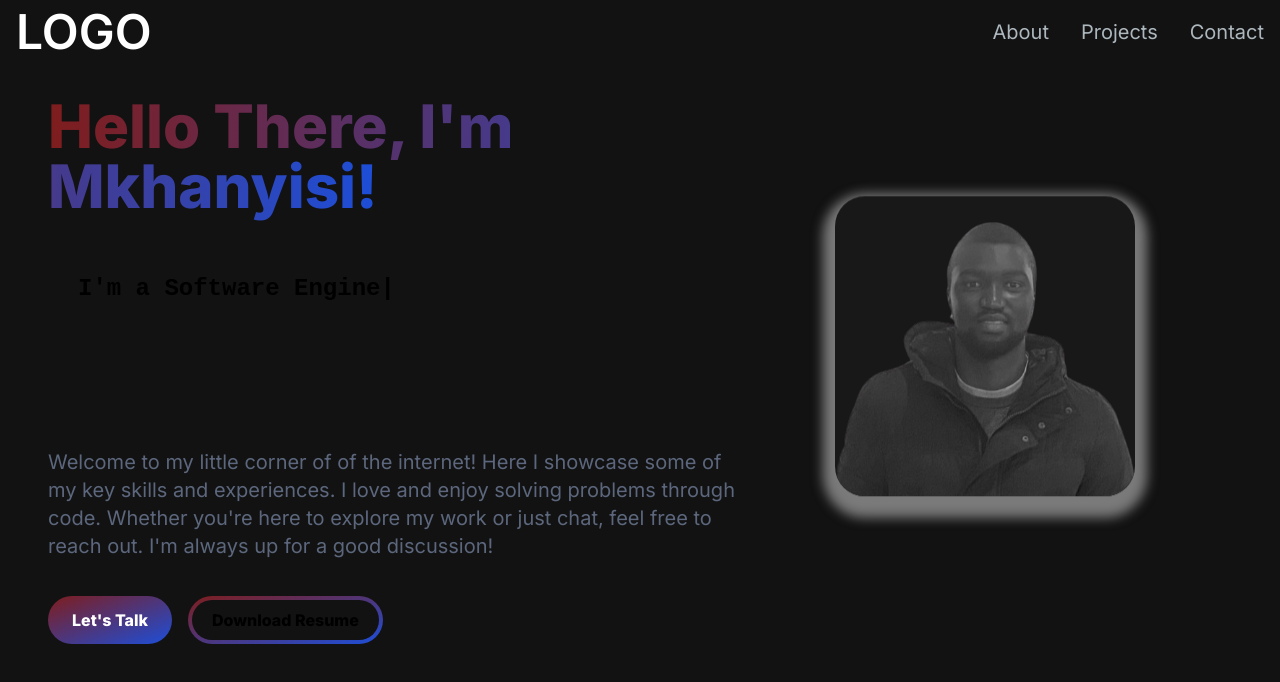
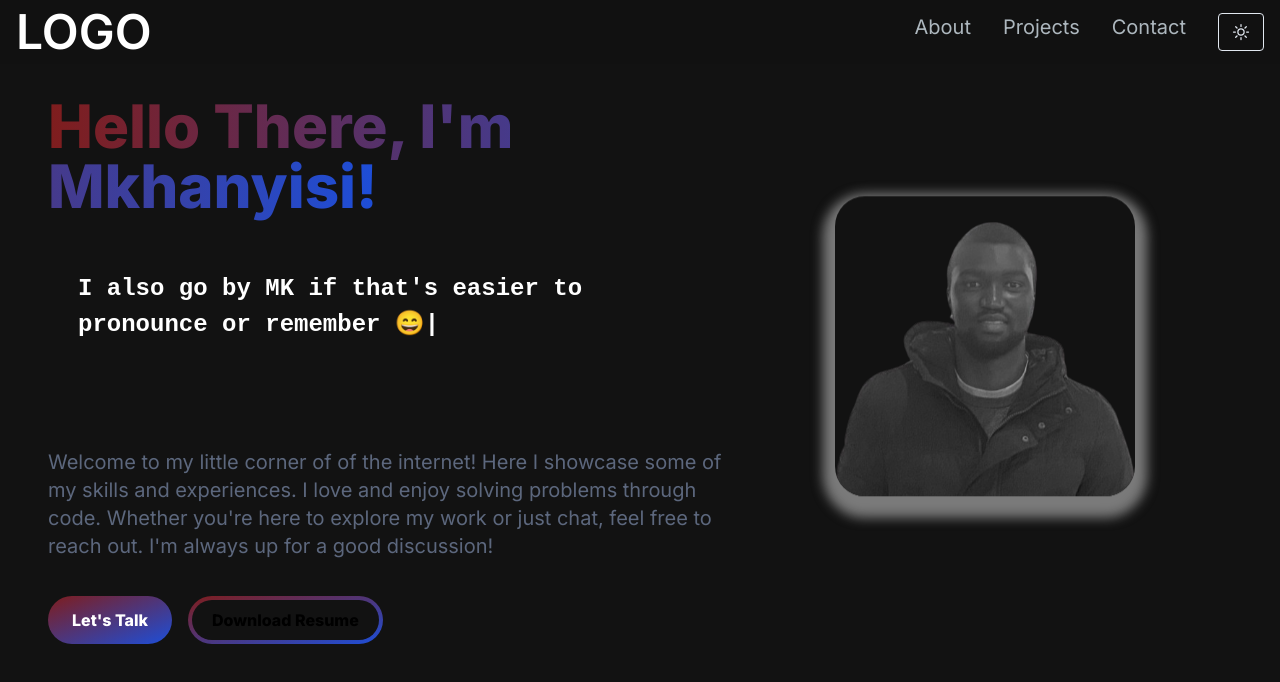
Before and after one commit to mkhanyisig/personal-portfolio, a Next.js app: page / in a window 1280 px wide. Shown: the top 682 px of the page. Built offline with nearby package versions, Linux system fonts and the light colour scheme.

Commit message:
add dark and light background toggle

```diff
--- a/package.json
+++ b/package.json
@@ -10,7 +10,9 @@
   },
   "dependencies": {
     "@heroicons/react": "^2.1.3",
+    "@material-ui/core": "^4.12.4",
     "classnames": "^2.5.1",
+    "material-ui": "^0.20.2",
     "next": "14.1.4",
     "react": "^18",
     "react-dom": "^18"
--- a/src/app/components/HeroSection.jsx
+++ b/src/app/components/HeroSection.jsx
@@ -3,26 +3,27 @@ import React, { useState } from "react";
 import Image from "next/image";
 import { TypeAnimation } from "react-type-animation";
 
-const HeroSection = () => {
+const HeroSection = ({ isBackgroundDark, forceUpdateKey }) => {
   return (
-    <section>
+    <section className={isBackgroundDark ? "bg-[#121212]" : "bg-white"}>
       <div className="grid grid-cols-1 sm:grid-cols-12">
         <div className="col-span-7 lg:col-span-7 place-self-center text-center sm:text-left">
           <h1 className="py-10 text-white mb4 text-4xl sm:text-5xl lg:text-6xl font-extrabold">
             <span className="text-transparent bg-clip-text bg-gradient-to-r from-red-900 to-blue-700">
-              Hello There, I'm Mkhanyisi!{" "}
+              Hello There, I'm Mkhanyisi!
             </span>
           </h1>
           <div className="type-animation-wrapper">
             <TypeAnimation
+              key={forceUpdateKey}
               sequence={[
-                "I also go by MK",
+                "I also go by MK if that's easier to pronounce or remember 😄",
                 1000,
                 "I'm a Software Engineer",
                 1000,
                 "I'm a versatile Full Stack Developer",
                 1000,
-                "I'm comfortable with Web Technologies, Cloud Services, Data Processing and Machine Learning",
+                "I'm comfortable with Web Technologies, Data Processing, Cloud Services, and Machine Learning",
                 1000,
                 "I'm A Backend Developer",
                 1000,
@@ -42,9 +43,10 @@ const HeroSection = () => {
                 borderRadius: "10px",
                 fontFamily: "monospace",
                 margin: "0",
+                color: isBackgroundDark ? "white" : "black",
                 background: "transparent",
                 backdropFilter: "blur(90%)",
-                maxHeight: "12rem",
+                maxHeight: "14rem",
                 display: "inline-block",
                 marginLeft: "15px",
                 marginRight: "15px",
@@ -56,7 +58,7 @@ const HeroSection = () => {
 
           <p className="text-[#5C677D] text-lg lg:text-xl leading-relaxed mb-6">
             Welcome to my little corner of of the internet! Here I showcase some
-            of my key skills and experiences. I love and enjoy solving problems
+            of my skills and experiences. I love and enjoy solving problems
             through code. Whether you're here to explore my work or just chat,
             feel free to reach out. I'm always up for a good discussion!
           </p>
@@ -73,7 +75,11 @@ const HeroSection = () => {
           </div>
         </div>
         <div className="col-span-5 place-self-center mt-4 lg:mt-0">
-          <div className="bg-[#181818] lg:w-[320px] lg:h-[320px] sm:w-[200px] sm:h-[200px] relative hero_image-wrapper ">
+          <div
+            className={`${
+              isBackgroundDark ? "bg-[#121212]" : "bg-white"
+            } lg:w-[320px] lg:h-[320px] sm:w-[200px] sm:h-[200px] relative hero_image-wrapper`}
+          >
             <Image
               className="absolute transform -translate-x-1/2 -translate-y-1/2 top-1/2 left-1/2 hero_profile-image"
               src="/images/mk3.png"
--- a/src/app/components/NavBar.jsx
+++ b/src/app/components/NavBar.jsx
@@ -1,9 +1,9 @@
-"use client";
 import React, { useState } from "react";
 import Link from "next/link";
 import NavLink from "./NavLink";
 import { Bars3Icon, XMarkIcon } from "@heroicons/react/24/solid";
 import MenuOverlay from "./MenuOverlay";
+import { SunIcon, MoonIcon } from "@heroicons/react/24/outline";
 
 const NavLinks = [
   {
@@ -20,11 +20,14 @@ const NavLinks = [
   },
 ];
 
-const NavBar = () => {
+const NavBar = ({ isBackgroundDark, onBackgroundToggle }) => {
   const [navbarOpen, setNavbarOpen] = useState(false);
-
   return (
-    <nav className="fixed top-0 left-0 right-0 z-10 bg-[#121212] bg-opacity-100">
+    <nav
+      className={`fixed top-0 left-0 right-0 z-10 ${
+        isBackgroundDark ? "bg-[#121212]" : "bg-white"
+      } bg-opacity-90 `}
+    >
       <div className="flex flex-wrap items-center justify-between mx-auto px-4 py-2">
         <Link
           href={"/"}
@@ -36,16 +39,16 @@ const NavBar = () => {
           {!navbarOpen ? (
             <button
               id="nav-toggle"
-              className="flex items-center px-3 py-2 border rounded  border-slate-200 text-slate-200 hover:text-white hover:border-white"
-              onClick={() => setNavbarOpen(true)}
+              className="flex items-center px-3 py-2 border rounded border-slate-200 text-slate-200 hover:text-white hover:border-white"
+              onClick={onBackgroundToggle}
             >
               <Bars3Icon className="h-5 w-5"></Bars3Icon>
             </button>
           ) : (
             <button
               id="nav-toggle"
-              className="flex items-center px-3 py-2 border rounded  border-slate-200 text-slate-200 hover:text-white hover:border-white"
-              onClick={() => setNavbarOpen(false)}
+              className="flex items-center px-3 py-2 border rounded border-slate-200 text-slate-200 hover:text-white hover:border-white"
+              onClick={onBackgroundToggle}
             >
               <XMarkIcon className="h-5 w-5"></XMarkIcon>
             </button>
@@ -59,6 +62,18 @@ const NavBar = () => {
                 <NavLink href={link.path} title={link.title} />
               </li>
             ))}
+            <li>
+              <button
+                className="flex items-center px-3 py-2 border rounded border-slate-200 text-slate-200 hover:text-white hover:border-white"
+                onClick={onBackgroundToggle}
+              >
+                {isBackgroundDark ? (
+                  <SunIcon className="h-5 w-5" />
+                ) : (
+                  <MoonIcon className="h-5 w-5" />
+                )}
+              </button>
+            </li>
           </ul>
         </div>
       </div>
--- a/src/app/page.tsx
+++ b/src/app/page.tsx
@@ -1,14 +1,27 @@
-import { Container } from "postcss";
+"use client";
 import HeroSection from "./components/HeroSection";
 import NavBar from "./components/NavBar";
+import { useState } from "react";
 
 export default function Home() {
+  const [isBackgroundDark, setIsBackgroundDark] = useState(true);
+  const [key, setKey] = useState(0);
+
+  const toggleBackgroundColor = () => {
+    setIsBackgroundDark(!isBackgroundDark);
+    setKey(prevKey => prevKey + 1);
+  };
+
   return (
-    <main className="flex min-h-screen flex-col bg-[#121212]">
-      <NavBar />
+    <main className={`flex min-h-screen flex-col ${isBackgroundDark ? 'bg-[#121212]' : 'bg-white'}`}>
+       <NavBar
+        isBackgroundDark={isBackgroundDark}
+        onBackgroundToggle={toggleBackgroundColor}
+      />
       <div className="container mx-auto px-12 py-14">
-        <HeroSection />
+        <HeroSection isBackgroundDark={isBackgroundDark} forceUpdateKey={key}/>
       </div>
+
     </main>
   );
 }
```
Also changed, not shown: 1 other file (tests, documents, lock files or other folders).
